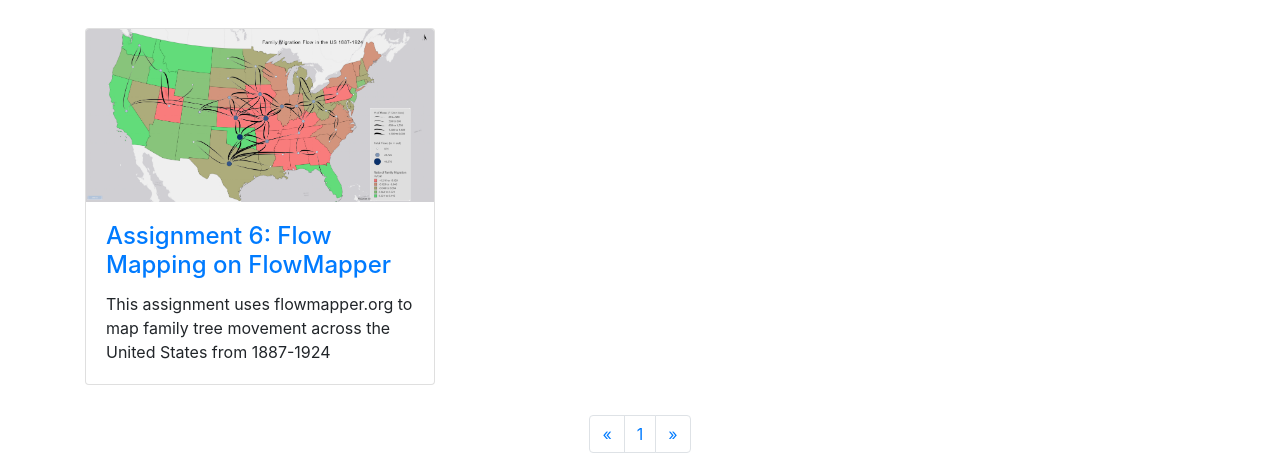
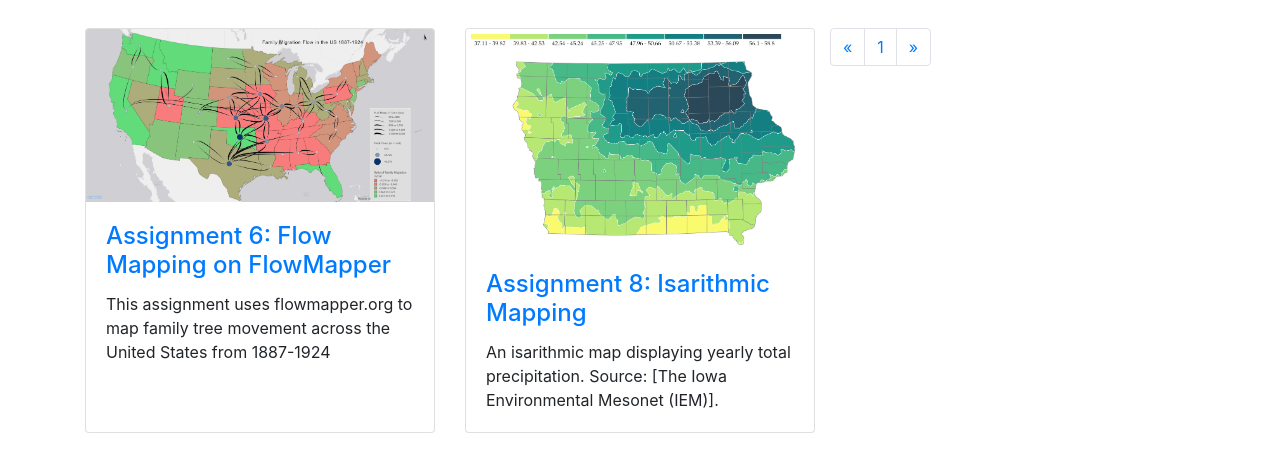
Before and after one commit to owhiting4/Geovisualization-Portfolio, a website: page index.html in a window 1280 px wide. Shown: the part 671-1132 px from the top of the page. Drawn offline with Linux system fonts and the light colour scheme.

Commit message:
isarithmic notebook added

```diff
--- a/index.html
+++ b/index.html
@@ -103,18 +103,20 @@
         </div>
 
         <!-- this is where the other blank items were ("Project 5", "Project 6")-->
-        <!--
+
         <div class="col-lg-4 col-sm-6 portfolio-item">
           <div class="card h-100">
-            <a href="#"><img class="card-img-top" src="http://placehold.it/700x400" alt=""></a>
+            <a href="#"><img class="card-img-top" src="images/isarithmic.png" alt=""></a>
             <div class="card-body">
               <h4 class="card-title">
-                <a href="#">Project Five</a>
+                <a href="https://observablehq.com/d/15db30960aca42c3">Assignment 8: Isarithmic Mapping</a>
               </h4>
-              <p class="card-text">Lorem ipsum dolor sit amet, consectetur adipiscing elit. Nam viverra euismod odio, gravida pellentesque urna varius vitae.</p>
+              <p class="card-text">An isarithmic map displaying yearly total precipitation. Source: [The Iowa Environmental Mesonet (IEM)].</p>
             </div>
           </div>
-        </div>
+
+        <!--
+      </div>
         <div class="col-lg-4 col-sm-6 portfolio-item">
           <div class="card h-100">
             <a href="#"><img class="card-img-top" src="http://placehold.it/700x400" alt=""></a>
```
Also changed, not shown: images/isarithmic.png (added).
